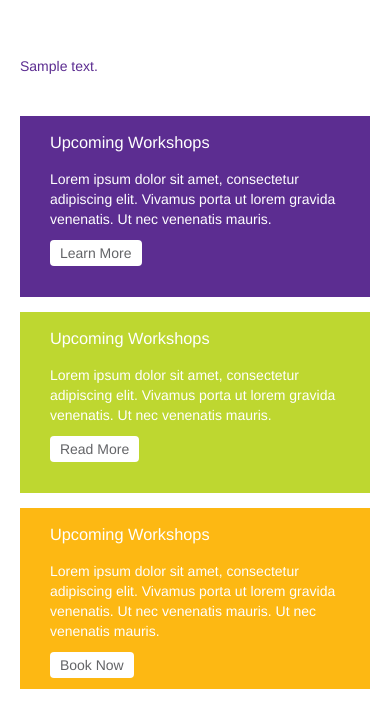
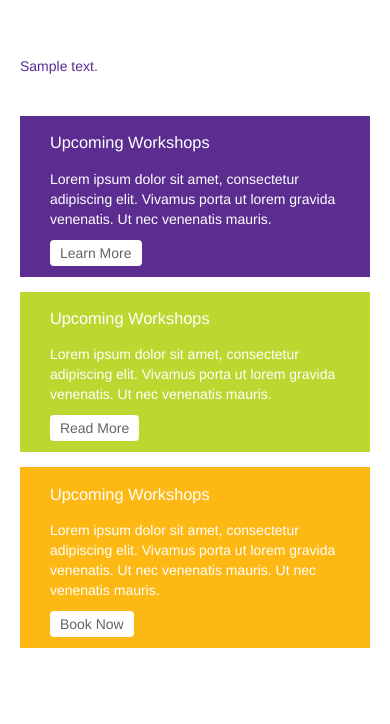
Before and after one commit to InfinityMediaServices/victoriasmith, a WordPress theme: template wp-content/themes/victoriasmith/front-page.php in a window 390 px wide. Shown: the part 168-892 px from the top of the page. After the commit the page ends 851 px from the top, so only its background shows below. Run offline with PHP 8.4 and a stand-in for WordPress, Linux system fonts and the light colour scheme; the site name, menu and one post (Sample post) are stand-ins, and other content is empty; style sheets or scripts are compiled from the project's sources.

Commit message:
Moving height auto to inside media query and adding !important

```diff
--- a/wp-content/themes/victoriasmith/less/responsive-767px-max.less
+++ b/wp-content/themes/victoriasmith/less/responsive-767px-max.less
@@ -111,6 +111,9 @@
     &.fade.in { top: 20px; }
   }
 
+  // IMS Added
+  #blocks .block { height:auto !important; }
+
 }
 
 
@@ -191,6 +194,3 @@
   }
 
 }
-
-// IMS Added
-#blocks .block { height:auto; }
```
